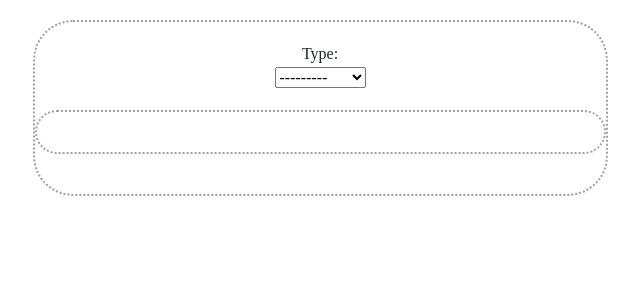
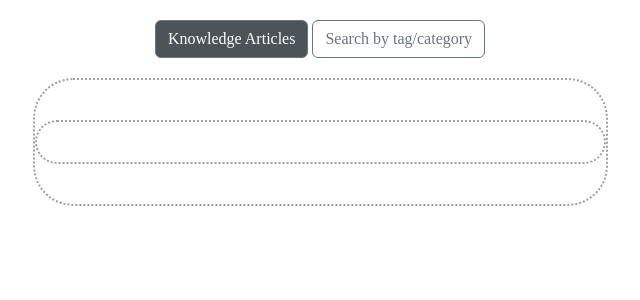
Before and after one commit to bdrab/ServiceDeskApp, a Django app: page /knowledge in a window 1280 px wide. Shown: the part 76-376 px from the top of the page, without its empty margins (320-960 px from the left). Run offline with Django 4.2, Linux system fonts and the light colour scheme; data that the repository does not hold is empty; some web fonts are replaced.

Commit message:
adding 'knowledge page' features

```diff
--- a/servicedeskapp/incident/urls.py
+++ b/servicedeskapp/incident/urls.py
@@ -4,6 +4,7 @@ from . import views
 urlpatterns = [
     path('tags/<str:tag>', views.tags, name="tags"),
     path('categories/<str:category>', views.categories, name="categories"),
+    path('knowledge_article/<int:article>', views.knowledge_article, name="article"),
     path('create-tag', views.create_tag, name="create-tag"),
     path('create-knowledge-article', views.create_knowledge_article, name="create-knowledge-article"),
     path('add-attachment', views.add_attachment, name="add-attachment"),
--- a/servicedeskapp/static/js/knowledge-js.js
+++ b/servicedeskapp/static/js/knowledge-js.js
@@ -3,10 +3,16 @@ const categoriesDiv = document.querySelector(".categories-div")
 const incDiv = document.querySelector(".incs-div")
 const filesDiv = document.querySelector(".files-div")
 const selectInput = document.querySelector("#id_search_type")
+const btnControlDiv = document.querySelector(".btn-control-div")
+const searchDiv = document.querySelector(".search-div")
+const articlesDiv = document.querySelector(".knowledge-articles-div")
+const articlesNameDiv = document.querySelector(".articles-name-div")
+
 
 
 selectInput.addEventListener("change", event => {
     if(event.target.value == "tags"){
+
         tagsDiv.classList.remove("hide")
         categoriesDiv.classList.add("hide")
 
@@ -20,7 +26,7 @@ selectInput.addEventListener("change", event => {
 
 tagsDiv.addEventListener("click", async event => {
     if([...event.target.classList].includes("tag")){
-
+        document.querySelector(".knowledge-div").classList.remove("hide")
         let response = await fetch('http://192.168.0.136/inc-api/tags/' + event.target.innerText, {
                     headers: {'X-CSRFToken': csrftoken},
                     });
@@ -75,7 +81,7 @@ tagsDiv.addEventListener("click", async event => {
 
 categoriesDiv.addEventListener("click", async event => {
     if([...event.target.classList].includes("category")){
-
+        document.querySelector(".knowledge-div").classList.remove("hide")
         let response = await fetch('http://192.168.0.136/inc-api/categories/' + event.target.innerText, {
                     headers: {'X-CSRFToken': csrftoken},
                     });
@@ -125,3 +131,52 @@ categoriesDiv.addEventListener("click", async event => {
         }
     };
 })
+
+btnControlDiv.addEventListener("click", async event => {
+    if(event.target.type == "button"){
+        for(let item of btnControlDiv.children){
+            item.classList.remove("selected");
+        }
+        if(event.target.value == "knowledge-btn"){
+            event.target.classList.add("selected");
+            searchDiv.classList.add("hide")
+            articlesDiv.classList.remove("hide")
+        }else if(event.target.value == "btn-search-tag-category"){
+            event.target.classList.add("selected");
+            searchDiv.classList.remove("hide")
+            articlesDiv.classList.add("hide")
+        }else{}
+    }
+})
+
+articlesNameDiv.addEventListener("click", async event => {
+    if([...event.target.classList].includes("article")){
+        document.querySelector(".article-details").classList.remove("hide")
+        let articleID = event.target.dataset["pk"]
+        let response = await fetch('http://192.168.0.136/inc-api/knowledge_article/' + articleID, {
+                    headers: {'X-CSRFToken': csrftoken},
+                    });
+        data = await response.json()
+        let files = data.files;
+        responseStatus = response.status
+
+        if(responseStatus == 200){
+            document.querySelector(".article-name").innerText = data.name;
+            document.querySelector(".article-description").innerText = data.description;
+            document.querySelector(".article-files").innerHTML = "";
+            let counter = 1;
+            files.forEach(file => {
+                let newDIV = document.createElement("div");
+                newDIV.setAttribute("class", "file-div")
+
+                let aElement = document.createElement("a");
+                aElement.setAttribute("href", file)
+                aElement.innerText = "File " + counter
+                counter ++;
+
+                newDIV.appendChild(aElement);
+                document.querySelector(".article-files").appendChild(newDIV);
+            })
+        }
+    }
+})
--- a/servicedeskapp/static/js/task-admin-js.js
+++ b/servicedeskapp/static/js/task-admin-js.js
@@ -68,6 +68,7 @@ if(resolveINCBtn){
             location.reload();
         }
         if(data.status == "failed"){
+            document.querySelector("#knowledge-btn").style.backgroundColor = "red";
             console.log(data.details)
         }
     })
@@ -232,6 +233,7 @@ if(addKnowledgeBTN){
                             body: data
                             });
             response = await response
+            console.log(response)
             responseStatus = response.status
             if(responseStatus == 200){
                 let articlesDiv = document.querySelector("#knowledge-article-selected");
--- a/servicedeskapp/static/styles/knowledge-inc.css
+++ b/servicedeskapp/static/styles/knowledge-inc.css
@@ -14,7 +14,7 @@
     border-radius: 40px;
 }
 
-.tag, .category{
+.tag, .category, .article{
     border: 2px dotted #A0A0A3;
     border-radius: 40px;
     padding: 5px;
@@ -28,3 +28,36 @@
     border: 2px dotted #A0A0A3;
     border-radius: 40px;
 }
+
+.selected{
+    color: #fff;
+    background-color: #4c5359;
+}
+
+
+.articles-name-div{
+    margin-top: 20px;
+    margin-bottom: 20px;
+    padding: 20px 0px 20px 0px;
+    border: 2px dotted #A0A0A3;
+    border-radius: 40px;
+
+}
+.article-details{
+    margin-top: 20px;
+    margin-bottom: 20px;
+    padding: 20px 0px 20px 0px;
+    border: 2px dotted #A0A0A3;
+    border-radius: 40px;
+}
+.article-name{}
+.article-description{}
+.article-files{}
+
+.control-div{
+    margin-top: 20px;
+    margin-bottom: 20px;
+    padding: 20px 0px 20px 0px;
+    border: 2px dotted #A0A0A3;
+    border-radius: 40px;
+}
--- a/servicedeskapp/website/templates/website/knowledge.html
+++ b/servicedeskapp/website/templates/website/knowledge.html
@@ -10,7 +10,25 @@
 
 {% block body-content %}
     <div class="body-content">
-        <div class="knowledge-div">
+        <div class="btn-control-div">
+            <button type="button" class="btn btn-outline-secondary selected" value="knowledge-btn">Knowledge Articles</button>
+            <button type="button" class="btn btn-outline-secondary" value="btn-search-tag-category">Search by tag/category</button>
+        </div>
+        <div class="control-div">
+            <div class="knowledge-articles-div">
+                <div class="articles-name-div">
+                    {% for article in articles %}
+                        <span class="article" data-pk="{{article.pk}}">{{article.name}}</span>
+                    {% endfor %}
+                </div>
+                <div class="article-details hide">
+                    <div class="article-name"></div>
+                    <div class="article-description"></div>
+                    <div class="article-files"></div>
+                </div>
+
+            </div>
+            <div class="search-div hide">
                 <label for="id_search_type">Type:</label><br>
                 <select name="category" required="" id="id_search_type">
                   <option value="" selected="">---------</option>
@@ -29,9 +47,7 @@
                         <span class="category">{{category.name}}</span>
                     {% endfor %}
                 </div>
-
-
-            <div class="knowledge-div">
+                <div class="knowledge-div hide">
                     <div class="incs-div">
                     </div>
                     <div class="files-div">
@@ -39,4 +55,5 @@
                 </div>
             </div>
         </div>
+    </div>
 {% endblock %}
--- a/servicedeskapp/website/templates/website/task_admin.html
+++ b/servicedeskapp/website/templates/website/task_admin.html
@@ -20,7 +20,7 @@
 <!--            TODO: add popup or different method to preview article-->
 <!--            TODO: add method to delete articles from incs-->
             {% for article in inc_knowledge_articles %}
-                <h6>{{article}}</h6>
+                <span class="article-id-{{article.pk}}">{{article}}    ✖</span>
             {% endfor %}
         </div>
         <label for="knowledge-article-select">Choose article for this INC:</label><br>
--- a/servicedeskapp/website/views.py
+++ b/servicedeskapp/website/views.py
@@ -119,6 +119,9 @@ def view_knowledge_file(request, knowledge_file_name):
 def knowledge(request):
     tags = Tag.objects.all()
     categories = Category.objects.all()
+    articles = [{"name": article.name,
+                 "pk": article.pk} for article in KnowledgeArticle.objects.all()]
     context = {"tags": tags,
-               "categories": categories}
+               "categories": categories,
+               "articles": articles}
     return render(request, "website/knowledge.html", context=context)
```
Also changed, not shown: servicedeskapp/incident/views.py (+20 -0 lines). Lines whose indentation alone changed are shown as unchanged.
